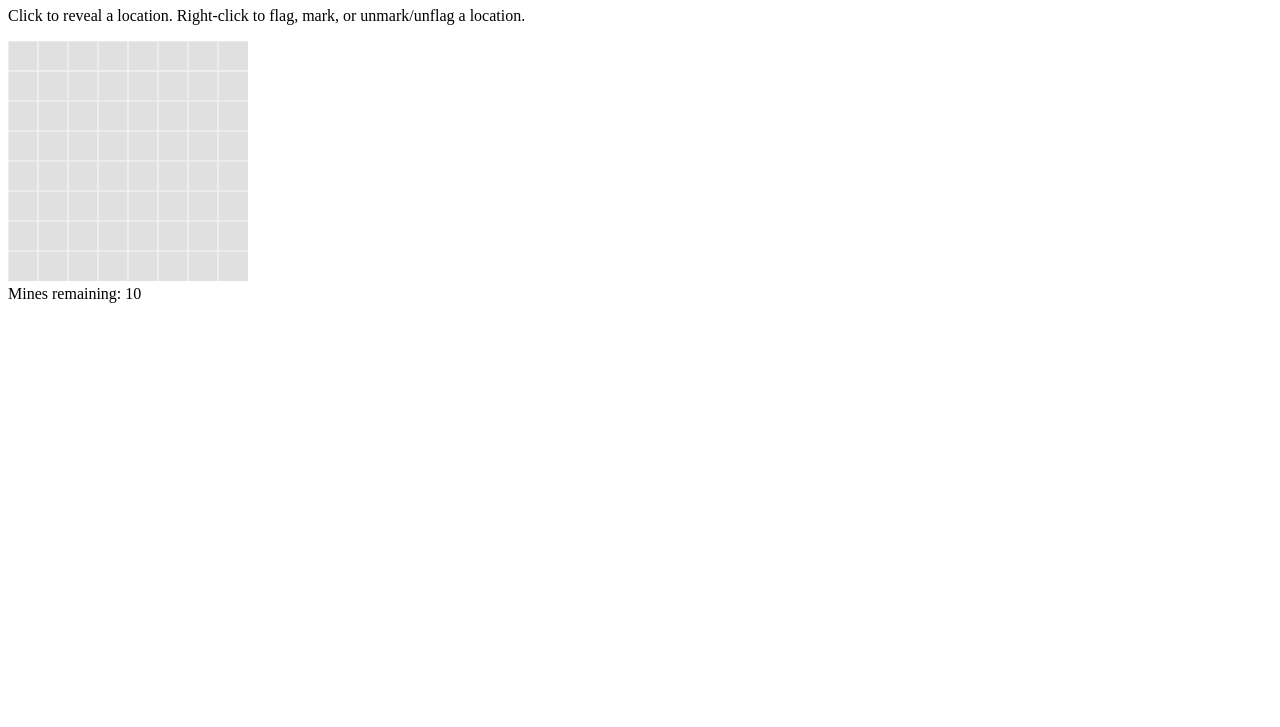
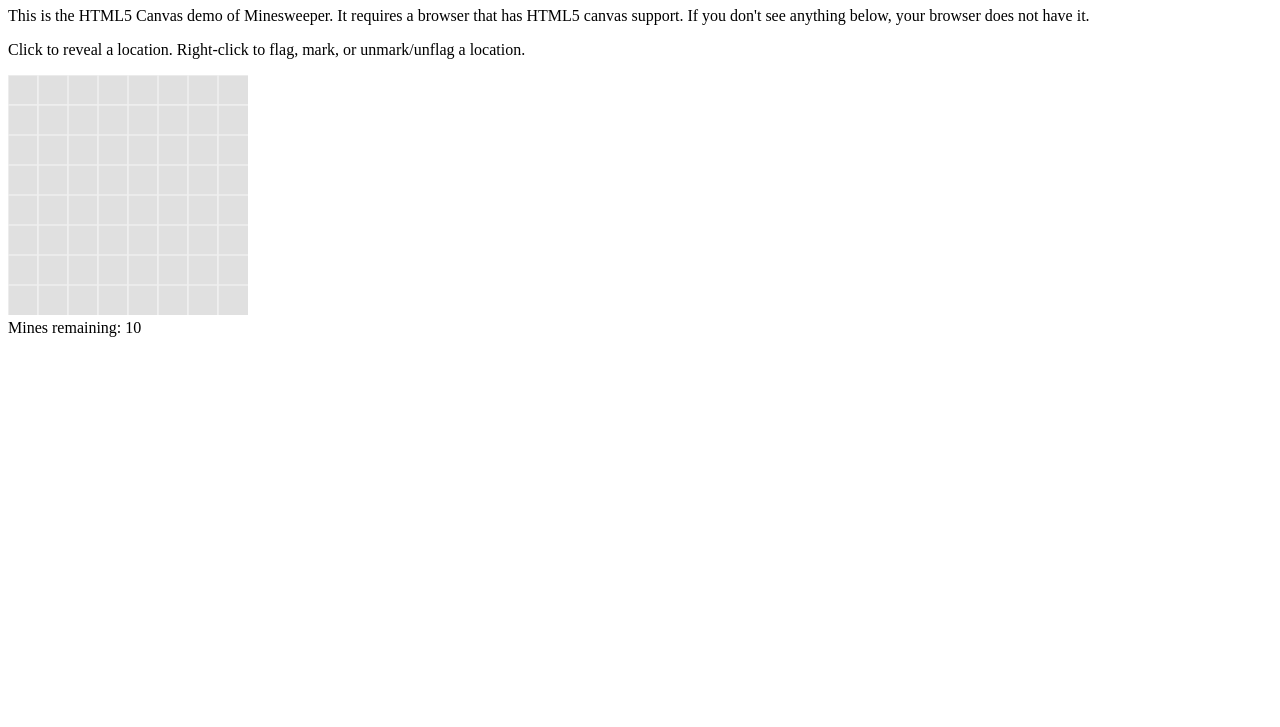
Before and after one commit to jfredrickson/minesweeper, a plain HTML site: page minesweeper.canvas.html in a window 1280 px wide. Shown: the part 73-800 px from the top of the page. Drawn offline with Linux system fonts and the light colour scheme.

Commit message:
sync canvas demo

```diff
--- a/minesweeper.canvas.html
+++ b/minesweeper.canvas.html
@@ -7,6 +7,7 @@
 </head>
 <body>
   <h1>Minesweeper</h1>
+  <p>This is the HTML5 Canvas demo of Minesweeper.  It requires a browser that has HTML5 canvas support.  If you don't see anything below, your browser does not have it.</p>
   <p>Click to reveal a location. Right-click to flag, mark, or unmark/unflag a location.</p>
   <div id="minesweeper"></div>
   <script type="text/javascript">minesweeper("minesweeper", "beginner");</script>
```
